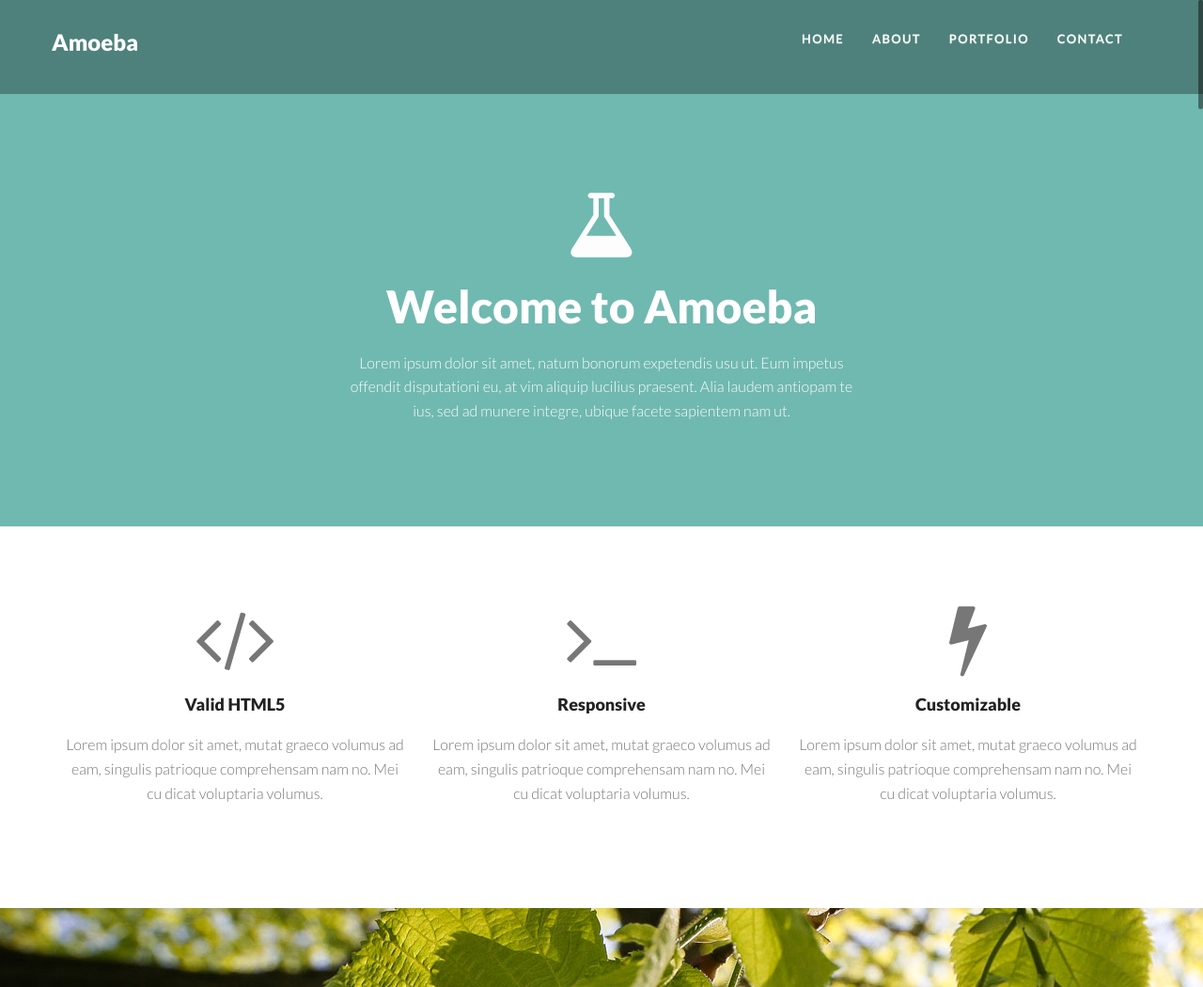
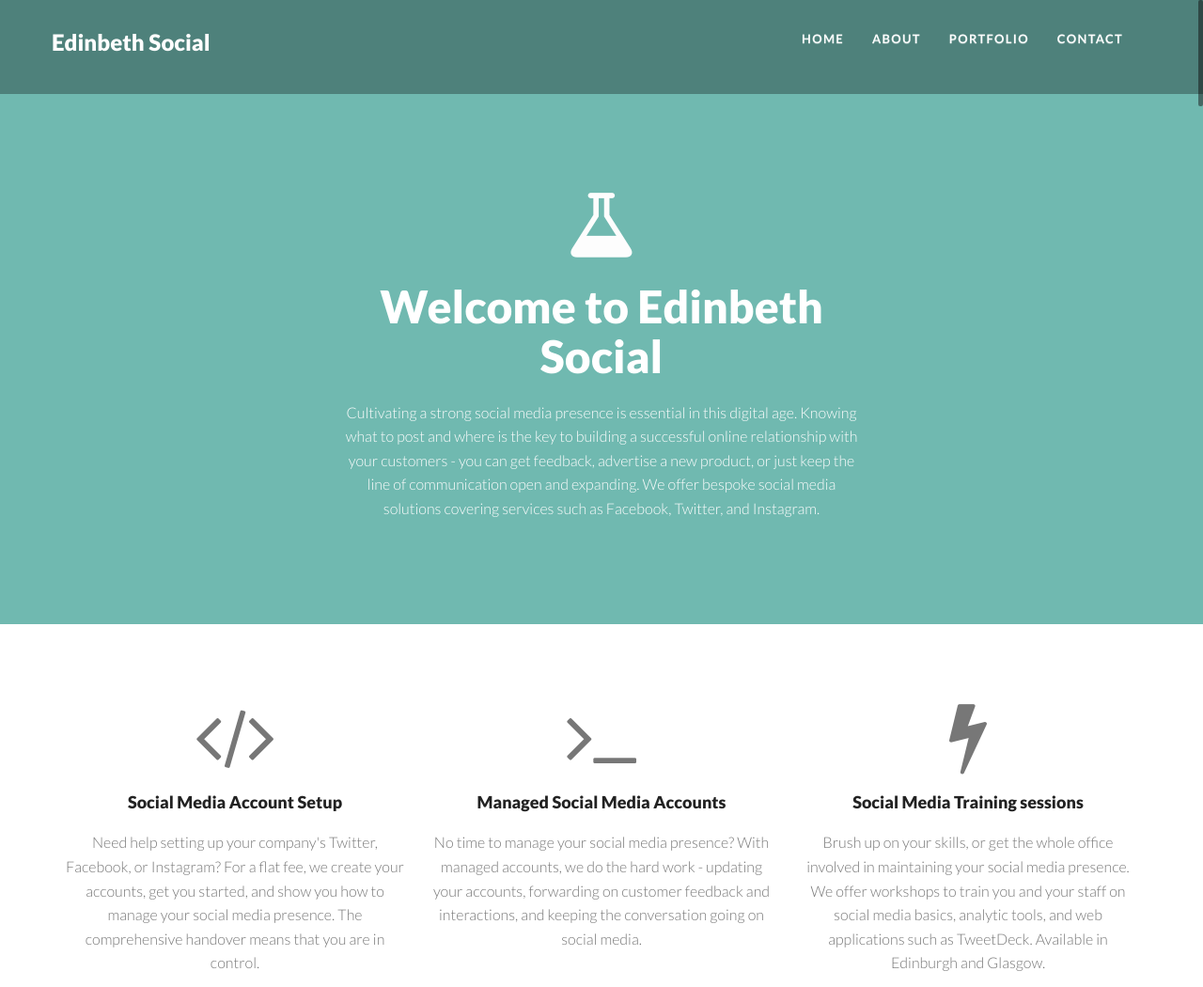
Before and after one commit to edinbethsocial/edinbethsocial, a plain HTML site: page index.html in a window 1280 px wide. Shown: the top 1050 px of the page at 94% size. Drawn offline with Linux system fonts and the light colour scheme; some packages are replaced by stand-ins of ours.

Commit message:
Update to index.html
Initial content

```diff
--- a/index.html
+++ b/index.html
@@ -7,7 +7,7 @@
 		<!-- BASICS -->
         <meta charset="utf-8">
 		<meta http-equiv="X-UA-Compatible" content="IE=edge,chrome=1">
-        <title>Amoeba free one page responsive bootstrap site template</title>
+        <title>Edinbeth Social | Bespoke Social Media Solutions</title>
         <meta name="description" content="">
 		<meta name="viewport" content="width=device-width, initial-scale=1.0">
 		<link rel="stylesheet" type="text/css" href="css/isotope.css" media="screen" />
@@ -27,7 +27,7 @@
 					<button type="button" class="navbar-toggle" data-toggle="collapse" data-target=".navbar-collapse">
 						<span class="fa fa-bars color-white"></span>
 					</button>
-					<h1><a class="navbar-brand" href="index.html" data-0="line-height:90px;" data-300="line-height:50px;">			Amoeba
+					<h1><a class="navbar-brand" href="index.html" data-0="line-height:90px;" data-300="line-height:50px;">			Edinbeth Social
 					</a></h1>
 				</div>
 				<div class="navbar-collapse collapse">
@@ -48,11 +48,9 @@
 
 						<div class="align-center">
 							<i class="fa fa-flask fa-5x mar-bot20"></i>
-							<h2 class="slogan">Welcome to Amoeba</h2>
+							<h2 class="slogan">Welcome to Edinbeth Social</h2>
 							<p>
-							Lorem ipsum dolor sit amet, natum bonorum expetendis usu ut.
-							Eum impetus offendit disputationi eu, at vim aliquip lucilius praesent.
-							Alia laudem antiopam te ius, sed ad munere integre, ubique facete sapientem nam ut.
+							Cultivating a strong social media presence is essential in this digital age. Knowing what to post and where is the key to building a successful online relationship with your customers - you can get feedback, advertise a new product, or just keep the line of communication open and expanding. We offer bespoke social media solutions covering services such as Facebook, Twitter, and Instagram.
 
 							</p>
 						</div>
@@ -69,9 +67,8 @@
 				<div class="col-lg-4" >
 					<div class="align-center">
 						<i class="fa fa-code fa-5x mar-bot20"></i>
-						<h4 class="text-bold">Valid HTML5</h4>
-						<p>Lorem ipsum dolor sit amet, mutat graeco volumus ad eam, singulis patrioque comprehensam nam no.
-						Mei cu dicat voluptaria volumus.
+						<h4 class="text-bold">Social Media Account Setup</h4>
+						<p>Need help setting up your company's Twitter, Facebook, or Instagram? For a flat fee, we create your accounts, get you started, and show you how to manage your social media presence. The comprehensive handover means that you are in control.
 						</p>
 					</div>
 				</div>
@@ -79,9 +76,8 @@
 				<div class="col-lg-4" >
 					<div class="align-center">
 						<i class="fa fa-terminal fa-5x mar-bot20"></i>
-						<h4 class="text-bold">Responsive</h4>
-						<p>Lorem ipsum dolor sit amet, mutat graeco volumus ad eam, singulis patrioque comprehensam nam no.
-						Mei cu dicat voluptaria volumus.
+						<h4 class="text-bold">Managed Social Media Accounts</h4>
+						<p>No time to manage your social media presence? With managed accounts, we do the hard work - updating your accounts, forwarding on customer feedback and interactions, and keeping the conversation going on social media.
 						</p>
 					</div>
 				</div>
@@ -89,9 +85,8 @@
 				<div class="col-lg-4" >
 					<div class="align-center">
 						<i class="fa fa-bolt fa-5x mar-bot20"></i>
-						<h4 class="text-bold">Customizable</h4>
-						<p>Lorem ipsum dolor sit amet, mutat graeco volumus ad eam, singulis patrioque comprehensam nam no.
-						Mei cu dicat voluptaria volumus.
+						<h4 class="text-bold">Social Media Training sessions</h4>
+						<p>Brush up on your skills, or get the whole office involved in maintaining your social media presence. We offer workshops to train you and your staff on social media basics, analytic tools, and web applications such as TweetDeck. Available in Edinburgh and Glasgow.
 						</p>
 					</div>
 				</div>
```
